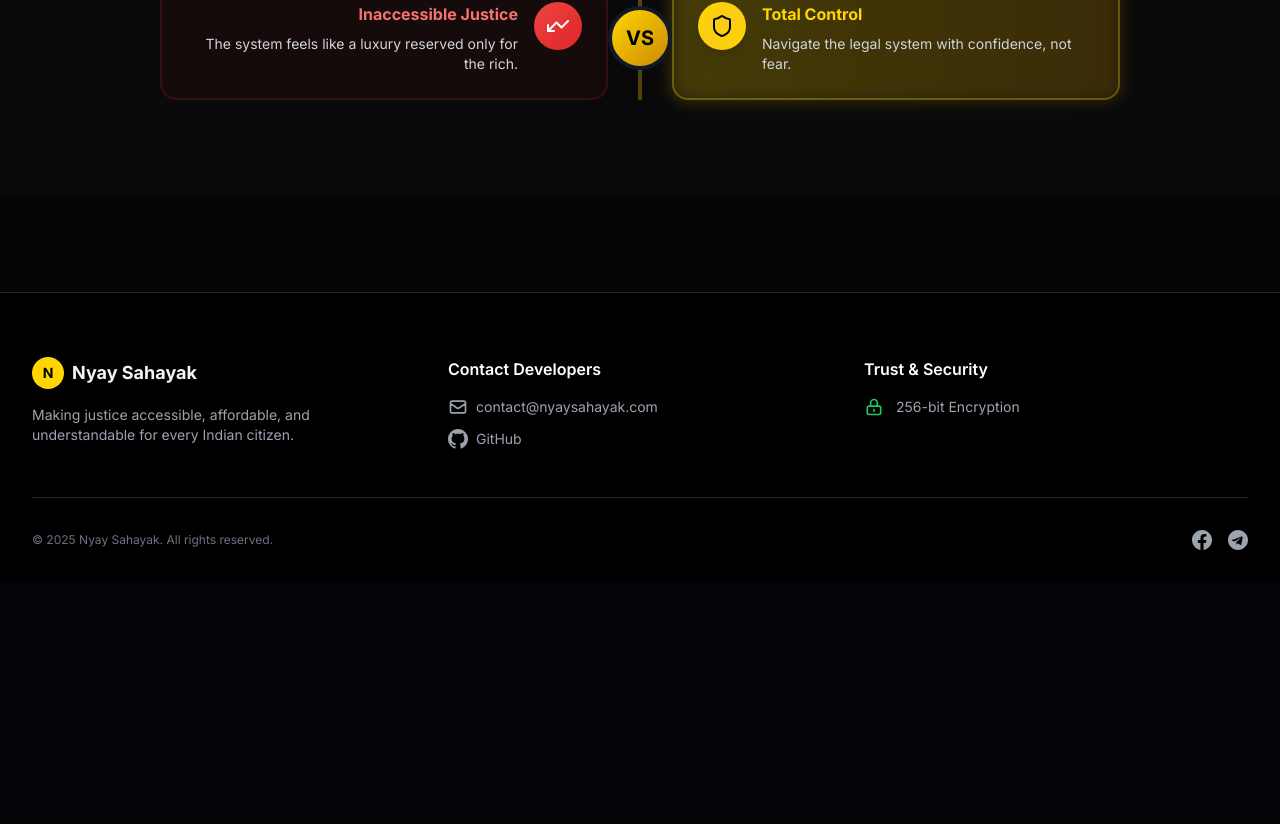
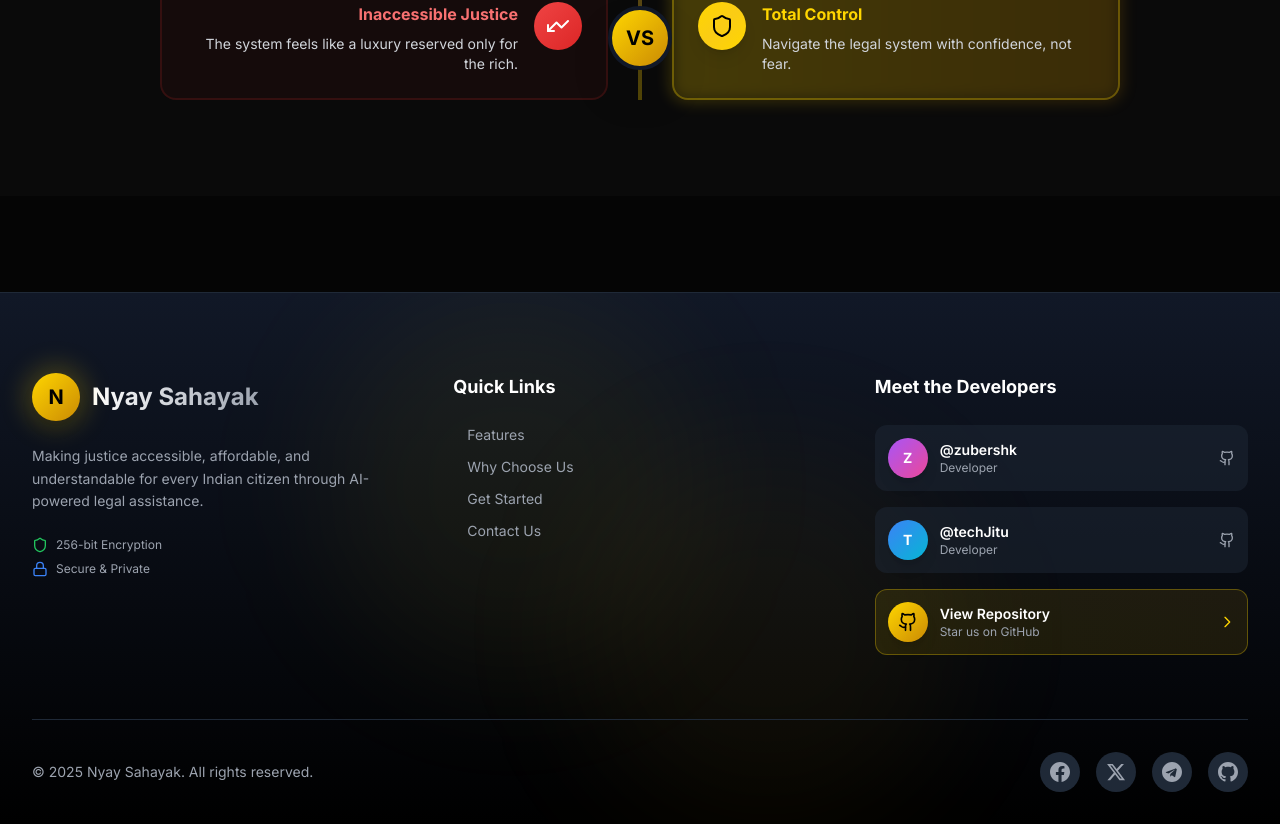
Before and after one commit to TechJitu/Nyay-Sahayak-react-UI, a React (Vite) app in the folder frontend/: page / in a window 1280 px wide. Shown: the part 3847-4671 px from the top of the page. Before the commit the page ends 4429 px from the top, so only its background shows below. Built offline with nearby package versions, Linux system fonts and the light colour scheme; no server answers.

Commit message:
repo and dev info added

```diff
--- a/frontend/src/components/Footer.jsx
+++ b/frontend/src/components/Footer.jsx
@@ -1,71 +1,187 @@
 import React from 'react';
 import { Link } from 'react-router-dom';
+import { Mail, Github, Shield, Lock, FileCheck, MapPin, Phone } from 'lucide-react';
 
 const Footer = () => {
     return (
-        <footer id="contact" className="bg-white dark:bg-black border-t border-gray-200 dark:border-gray-800 pt-16 pb-8">
-            <div className="max-w-7xl mx-auto px-4 sm:px-6 lg:px-8">
-                <div className="grid grid-cols-1 md:grid-cols-3 gap-8 mb-12">
-                    {/* Brand */}
-                    <div>
-                        <div className="flex items-center gap-2 mb-4">
-                            <div className="w-8 h-8 rounded-full bg-primary flex items-center justify-center text-black font-bold text-sm">
+        <footer id="contact" className="relative bg-gradient-to-b from-gray-50 to-white dark:from-gray-900 dark:to-black border-t border-gray-200 dark:border-gray-800 pt-20 pb-8 overflow-hidden">
+            {/* Background Decorative Elements */}
+            <div className="absolute top-0 left-1/4 w-96 h-96 bg-primary/5 rounded-full blur-3xl"></div>
+            <div className="absolute bottom-0 right-1/4 w-96 h-96 bg-yellow-500/5 rounded-full blur-3xl"></div>
+
+            <div className="max-w-7xl mx-auto px-4 sm:px-6 lg:px-8 relative z-10">
+                {/* Main Footer Content */}
+                <div className="grid grid-cols-1 md:grid-cols-2 lg:grid-cols-3 gap-12 mb-16">
+
+                    {/* Brand & About */}
+                    <div className="lg:col-span-1">
+                        <div className="flex items-center gap-3 mb-6">
+                            <div className="relative">
+                                <div className="absolute -inset-2 bg-primary/20 rounded-full blur-md"></div>
+                                <div className="relative w-12 h-12 rounded-full bg-gradient-to-br from-primary to-yellow-600 flex items-center justify-center text-black font-bold text-xl shadow-lg">
                                     N
                                 </div>
-                            <span className="font-bold text-lg">Nyay Sahayak</span>
                             </div>
-                        <p className="text-sm text-gray-500 dark:text-gray-400">
-                            Making justice accessible, affordable, and understandable for every Indian citizen.
+                            <span className="font-bold text-2xl bg-gradient-to-r from-gray-900 to-gray-600 dark:from-white dark:to-gray-400 bg-clip-text text-transparent">
+                                Nyay Sahayak
+                            </span>
+                        </div>
+                        <p className="text-sm text-gray-600 dark:text-gray-400 leading-relaxed mb-6">
+                            Making justice accessible, affordable, and understandable for every Indian citizen through AI-powered legal assistance.
                         </p>
+
+                        {/* Trust Badges */}
+                        <div className="space-y-2">
+                            <div className="flex items-center gap-2 text-xs text-gray-500 dark:text-gray-400">
+                                <Shield className="w-4 h-4 text-green-500" />
+                                <span>256-bit Encryption</span>
+                            </div>
+                            <div className="flex items-center gap-2 text-xs text-gray-500 dark:text-gray-400">
+                                <Lock className="w-4 h-4 text-blue-500" />
+                                <span>Secure & Private</span>
+                            </div>
+                        </div>
                     </div>
 
-                    {/* Contact Developers */}
+                    {/* Quick Links */}
                     <div>
-                        <h4 className="font-semibold mb-4 text-gray-900 dark:text-white">Contact Developers</h4>
-                        <div className="space-y-3">
-                            <a href="mailto:contact@nyaysahayak.com" className="flex items-center gap-2 text-sm text-gray-600 dark:text-gray-400 hover:text-primary transition-colors">
-                                <svg className="w-5 h-5" fill="none" stroke="currentColor" viewBox="0 0 24 24">
-                                    <path strokeLinecap="round" strokeLinejoin="round" strokeWidth={2} d="M3 8l7.89 5.26a2 2 0 002.22 0L21 8M5 19h14a2 2 0 002-2V7a2 2 0 00-2-2H5a2 2 0 00-2 2v10a2 2 0 002 2z" />
+                        <h4 className="font-bold text-gray-900 dark:text-white mb-6 text-lg">Quick Links</h4>
+                        <ul className="space-y-3">
+                            <li>
+                                <a href="#features" className="text-sm text-gray-600 dark:text-gray-400 hover:text-primary dark:hover:text-primary transition-colors flex items-center gap-2 group">
+                                    <span className="w-1.5 h-1.5 rounded-full bg-primary opacity-0 group-hover:opacity-100 transition-opacity"></span>
+                                    Features
+                                </a>
+                            </li>
+                            <li>
+                                <a href="#how-it-works" className="text-sm text-gray-600 dark:text-gray-400 hover:text-primary dark:hover:text-primary transition-colors flex items-center gap-2 group">
+                                    <span className="w-1.5 h-1.5 rounded-full bg-primary opacity-0 group-hover:opacity-100 transition-opacity"></span>
+                                    Why Choose Us
+                                </a>
+                            </li>
+                            <li>
+                                <Link to="/login" className="text-sm text-gray-600 dark:text-gray-400 hover:text-primary dark:hover:text-primary transition-colors flex items-center gap-2 group">
+                                    <span className="w-1.5 h-1.5 rounded-full bg-primary opacity-0 group-hover:opacity-100 transition-opacity"></span>
+                                    Get Started
+                                </Link>
+                            </li>
+                            <li>
+                                <a href="#contact" className="text-sm text-gray-600 dark:text-gray-400 hover:text-primary dark:hover:text-primary transition-colors flex items-center gap-2 group">
+                                    <span className="w-1.5 h-1.5 rounded-full bg-primary opacity-0 group-hover:opacity-100 transition-opacity"></span>
+                                    Contact Us
+                                </a>
+                            </li>
+                        </ul>
+                    </div>
+
+                    {/* Developers */}
+                    <div>
+                        <h4 className="font-bold text-gray-900 dark:text-white mb-6 text-lg">Meet the Developers</h4>
+                        <div className="space-y-4">
+                            <a
+                                href="https://github.com/zubershk"
+                                target="_blank"
+                                rel="noopener noreferrer"
+                                className="group flex items-center gap-3 p-3 rounded-xl bg-gray-100 dark:bg-gray-800/50 hover:bg-primary/10 dark:hover:bg-primary/10 border border-transparent hover:border-primary/30 transition-all duration-300"
+                            >
+                                <div className="w-10 h-10 rounded-full bg-gradient-to-br from-purple-500 to-pink-500 flex items-center justify-center text-white font-bold text-sm shadow-lg group-hover:scale-110 transition-transform">
+                                    Z
+                                </div>
+                                <div className="flex-1 min-w-0">
+                                    <p className="text-sm font-semibold text-gray-900 dark:text-white truncate">@zubershk</p>
+                                    <p className="text-xs text-gray-500 dark:text-gray-400">Developer</p>
+                                </div>
+                                <Github className="w-4 h-4 text-gray-400 group-hover:text-primary transition-colors" />
+                            </a>
+
+                            <a
+                                href="https://github.com/techJitu/"
+                                target="_blank"
+                                rel="noopener noreferrer"
+                                className="group flex items-center gap-3 p-3 rounded-xl bg-gray-100 dark:bg-gray-800/50 hover:bg-primary/10 dark:hover:bg-primary/10 border border-transparent hover:border-primary/30 transition-all duration-300"
+                            >
+                                <div className="w-10 h-10 rounded-full bg-gradient-to-br from-blue-500 to-cyan-500 flex items-center justify-center text-white font-bold text-sm shadow-lg group-hover:scale-110 transition-transform">
+                                    T
+                                </div>
+                                <div className="flex-1 min-w-0">
+                                    <p className="text-sm font-semibold text-gray-900 dark:text-white truncate">@techJitu</p>
+                                    <p className="text-xs text-gray-500 dark:text-gray-400">Developer</p>
+                                </div>
+                                <Github className="w-4 h-4 text-gray-400 group-hover:text-primary transition-colors" />
+                            </a>
+
+                            <a
+                                href="https://github.com/TechJitu/Nyay-Sahayak-react-UI"
+                                target="_blank"
+                                rel="noopener noreferrer"
+                                className="group flex items-center gap-3 p-3 rounded-xl bg-gradient-to-r from-primary/10 to-yellow-500/10 hover:from-primary/20 hover:to-yellow-500/20 border border-primary/30 hover:border-primary/50 transition-all duration-300"
+                            >
+                                <div className="w-10 h-10 rounded-full bg-gradient-to-br from-primary to-yellow-600 flex items-center justify-center text-black font-bold text-sm shadow-lg group-hover:scale-110 transition-transform">
+                                    <Github className="w-5 h-5" />
+                                </div>
+                                <div className="flex-1 min-w-0">
+                                    <p className="text-sm font-semibold text-gray-900 dark:text-white truncate">View Repository</p>
+                                    <p className="text-xs text-gray-500 dark:text-gray-400">Star us on GitHub</p>
+                                </div>
+                                <svg className="w-4 h-4 text-primary group-hover:translate-x-1 transition-transform" fill="none" stroke="currentColor" viewBox="0 0 24 24">
+                                    <path strokeLinecap="round" strokeLinejoin="round" strokeWidth={2} d="M9 5l7 7-7 7" />
                                 </svg>
-                                <span>contact@nyaysahayak.com</span>
-                            </a>
-                            <a href="https://github.com/nyaysahayak" target="_blank" rel="noopener noreferrer" className="flex items-center gap-2 text-sm text-gray-600 dark:text-gray-400 hover:text-primary transition-colors">
-                                <svg className="w-5 h-5" fill="currentColor" viewBox="0 0 24 24">
-                                    <path d="M12 0c-6.626 0-12 5.373-12 12 0 5.302 3.438 9.8 8.207 11.387.599.111.793-.261.793-.577v-2.234c-3.338.726-4.033-1.416-4.033-1.416-.546-1.387-1.333-1.756-1.333-1.756-1.089-.745.083-.729.083-.729 1.205.084 1.839 1.237 1.839 1.237 1.07 1.834 2.807 1.304 3.492.997.107-.775.418-1.305.762-1.604-2.665-.305-5.467-1.334-5.467-5.931 0-1.311.469-2.381 1.236-3.221-.124-.303-.535-1.524.117-3.176 0 0 1.008-.322 3.301 1.23.957-.266 1.983-.399 3.003-.404 1.02.005 2.047.138 3.006.404 2.291-1.552 3.297-1.23 3.297-1.23.653 1.653.242 2.874.118 3.176.77.84 1.235 1.911 1.235 3.221 0 4.609-2.807 5.624-5.479 5.921.43.372.823 1.102.823 2.222v3.293c0 .319.192.694.801.576 4.765-1.589 8.199-6.086 8.199-11.386 0-6.627-5.373-12-12-12z" />
-                                </svg>
-                                <span>GitHub</span>
                             </a>
                         </div>
                     </div>
 
-                    {/* Trust & Security */}
-                    <div>
-                        <h4 className="font-semibold mb-4 text-gray-900 dark:text-white">Trust & Security</h4>
-                        <div className="flex items-center gap-3 mb-2">
-                            <svg className="w-5 h-5 text-green-500" fill="none" stroke="currentColor" viewBox="0 0 24 24">
-                                <path strokeLinecap="round" strokeLinejoin="round" strokeWidth={2} d="M12 15v2m-6 4h12a2 2 0 002-2v-6a2 2 0 00-2-2H6a2 2 0 00-2 2v6a2 2 0 002 2zm10-10V7a4 4 0 00-8 0v4h8z" />
-                            </svg>
-                            <span className="text-sm text-gray-600 dark:text-gray-400">256-bit Encryption</span>
-                        </div>
-                    </div>
+
                 </div>
 
                 {/* Bottom Bar */}
-                <div className="border-t border-gray-200 dark:border-gray-800 pt-8 flex flex-col md:flex-row justify-between items-center gap-4">
-                    <p className="text-xs text-gray-500 dark:text-gray-500">
+                <div className="border-t border-gray-200 dark:border-gray-800 pt-8">
+                    <div className="flex flex-col md:flex-row justify-between items-center gap-6">
+                        {/* Copyright */}
+                        <p className="text-sm text-gray-500 dark:text-gray-400 text-center md:text-left">
                             © 2025 Nyay Sahayak. All rights reserved.
                         </p>
-                    <div className="flex gap-4">
-                        <a href="#" className="text-gray-400 hover:text-primary transition-colors">
+
+                        {/* Social Links */}
+                        <div className="flex items-center gap-4">
+                            <a
+                                href="#"
+                                className="w-10 h-10 rounded-full bg-gray-100 dark:bg-gray-800 flex items-center justify-center text-gray-600 dark:text-gray-400 hover:bg-primary hover:text-black dark:hover:bg-primary dark:hover:text-black transition-all duration-300 hover:scale-110"
+                                aria-label="Facebook"
+                            >
                                 <svg className="w-5 h-5" fill="currentColor" viewBox="0 0 24 24">
                                     <path d="M24 12.073c0-6.627-5.373-12-12-12s-12 5.373-12 12c0 5.99 4.388 10.954 10.125 11.854v-8.385H7.078v-3.47h3.047V9.43c0-3.007 1.792-4.669 4.533-4.669 1.312 0 2.686.235 2.686.235v2.953H15.83c-1.491 0-1.956.925-1.956 1.874v2.25h3.328l-.532 3.47h-2.796v8.385C19.612 23.027 24 18.062 24 12.073z" />
                                 </svg>
                             </a>
-                        <a href="#" className="text-gray-400 hover:text-primary transition-colors">
+                            <a
+                                href="#"
+                                className="w-10 h-10 rounded-full bg-gray-100 dark:bg-gray-800 flex items-center justify-center text-gray-600 dark:text-gray-400 hover:bg-primary hover:text-black dark:hover:bg-primary dark:hover:text-black transition-all duration-300 hover:scale-110"
+                                aria-label="Twitter"
+                            >
+                                <svg className="w-5 h-5" fill="currentColor" viewBox="0 0 24 24">
+                                    <path d="M18.244 2.25h3.308l-7.227 8.26 8.502 11.24H16.17l-5.214-6.817L4.99 21.75H1.68l7.73-8.835L1.254 2.25H8.08l4.713 6.231zm-1.161 17.52h1.833L7.084 4.126H5.117z" />
+                                </svg>
+                            </a>
+                            <a
+                                href="#"
+                                className="w-10 h-10 rounded-full bg-gray-100 dark:bg-gray-800 flex items-center justify-center text-gray-600 dark:text-gray-400 hover:bg-primary hover:text-black dark:hover:bg-primary dark:hover:text-black transition-all duration-300 hover:scale-110"
+                                aria-label="Telegram"
+                            >
                                 <svg className="w-5 h-5" fill="currentColor" viewBox="0 0 24 24">
                                     <path d="M12 0C5.373 0 0 5.373 0 12s5.373 12 12 12 12-5.373 12-12S18.627 0 12 0zm5.894 8.221l-1.97 9.28c-.145.658-.537.818-1.084.508l-3-2.21-1.446 1.394c-.14.18-.357.295-.6.295-.002 0-.003 0-.005 0l.213-3.054 5.56-5.022c.24-.213-.054-.334-.373-.121L7.773 13.87l-2.88-.903c-.626-.196-.642-.626.13-.93l11.25-4.34c.52-.19.976.128.8.93z" />
                                 </svg>
                             </a>
+                            <a
+                                href="https://github.com/TechJitu/Nyay-Sahayak-react-UI"
+                                target="_blank"
+                                rel="noopener noreferrer"
+                                className="w-10 h-10 rounded-full bg-gray-100 dark:bg-gray-800 flex items-center justify-center text-gray-600 dark:text-gray-400 hover:bg-primary hover:text-black dark:hover:bg-primary dark:hover:text-black transition-all duration-300 hover:scale-110"
+                                aria-label="GitHub"
+                            >
+                                <svg className="w-5 h-5" fill="currentColor" viewBox="0 0 24 24">
+                                    <path d="M12 0c-6.626 0-12 5.373-12 12 0 5.302 3.438 9.8 8.207 11.387.599.111.793-.261.793-.577v-2.234c-3.338.726-4.033-1.416-4.033-1.416-.546-1.387-1.333-1.756-1.333-1.756-1.089-.745.083-.729.083-.729 1.205.084 1.839 1.237 1.839 1.237 1.07 1.834 2.807 1.304 3.492.997.107-.775.418-1.305.762-1.604-2.665-.305-5.467-1.334-5.467-5.931 0-1.311.469-2.381 1.236-3.221-.124-.303-.535-1.524.117-3.176 0 0 1.008-.322 3.301 1.23.957-.266 1.983-.399 3.003-.404 1.02.005 2.047.138 3.006.404 2.291-1.552 3.297-1.23 3.297-1.23.653 1.653.242 2.874.118 3.176.77.84 1.235 1.911 1.235 3.221 0 4.609-2.807 5.624-5.479 5.921.43.372.823 1.102.823 2.222v3.293c0 .319.192.694.801.576 4.765-1.589 8.199-6.086 8.199-11.386 0-6.627-5.373-12-12-12z" />
+                                </svg>
+                            </a>
+                        </div>
                     </div>
                 </div>
             </div>
```
Lines whose indentation alone changed are shown as unchanged.
